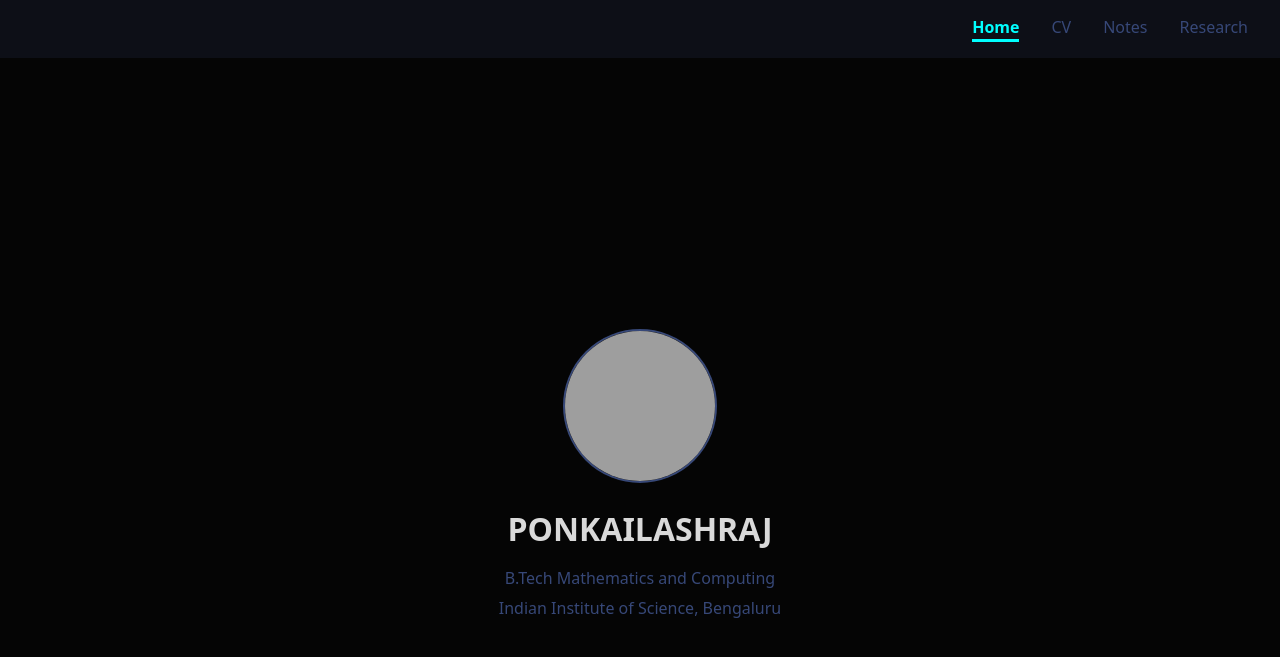
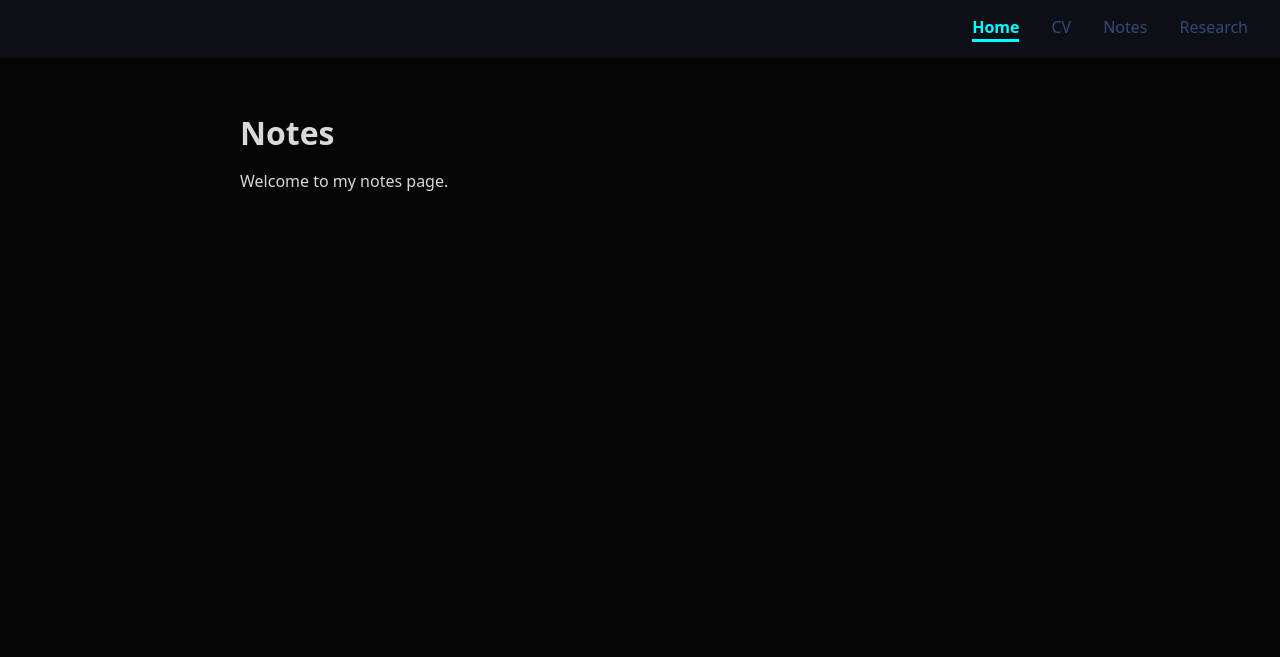
Before and after one commit to PONKAILASHRAJ/pk, a Jekyll site: the page index.html, which Jekyll copies as it is, in a window 1280 px wide. Shown: the top 657 px of the page. Built offline with Jekyll 4.4.1, drawn with Linux system fonts in a browser that asks for light colours; grey boxes are pictures that could not be loaded.

Commit message:
index.html

```diff
--- a/index.html
+++ b/index.html
@@ -3,7 +3,7 @@
 <head>
 <meta charset="UTF-8" />
 <meta name="viewport" content="width=device-width, initial-scale=1.0"/>
-<title>B. Pon Kailash Raj</title>
+<title>Notes - B. Pon Kailash Raj</title>
 <style>
   :root {
     --bg: #050505;
@@ -66,67 +66,21 @@
   }
 
   .container {
-    display: flex;
-    flex-direction: column;
-    align-items: center;
-    justify-content: center;
-    text-align: center;
-    height: calc(100vh - 64px);
+    padding: 2rem;
+    max-width: 800px;
+    margin: 0 auto;
   }
 
-  .profile-pic {
-    width: 150px;
-    height: 150px;
-    border-radius: 50%;
-    object-fit: cover;
-    border: 2px solid var(--accent);
+  h1 {
+    font-size: 2rem;
+    font-weight: 700;
     margin-bottom: 1rem;
   }
 
-  h1 {
-    margin: 0.5rem 0 0.25rem;
-    font-size: 2rem;
-    font-weight: 700;
+  /* You can style your notes content here */
+  .note {
+    margin-bottom: 1rem;
     color: var(--text);
-  }
-
-  p {
-    margin: 0.25rem 0;
-    color: var(--accent);
-  }
-
-  /* Typewriter effect */
-
-  .typewriter {
-    display: inline-block;
-    white-space: nowrap;
-    overflow: hidden;
-    font-weight: 700;
-    font-size: 2rem;
-    border-right: 0.15em solid var(--highlight);
-    animation:
-      typing 3s steps(18, end) forwards,
-      blink 0.75s step-end infinite;
-    animation-fill-mode: forwards;
-    animation-delay: 0s, 3s;
-  }
-
-  /* typing animation - reveal text */
-  @keyframes typing {
-    from { width: 0; }
-    to { width: 18ch; }
-  }
-
-  /* blinking cursor animation */
-  @keyframes blink {
-    0%, 100% { border-color: transparent; }
-    50% { border-color: var(--highlight); }
-  }
-
-  /* Hide cursor after typing is done */
-  .typewriter.animation-done {
-    border-right: none;
-    animation: none;
   }
 </style>
 </head>
@@ -139,19 +93,14 @@
   </nav>
 
   <div class="container">
-    <img src="profile.jpg" alt="Profile Picture" class="profile-pic" />
-    <h1><span class="typewriter">PONKAILASHRAJ</span></h1>
-    <p>B.Tech Mathematics and Computing</p>
-    <p>Indian Institute of Science, Bengaluru</p>
+    <h1>Notes</h1>
+    <div class="note">
+      <!-- Your notes content here -->
+      <p>Welcome to my notes page.</p>
+    </div>
   </div>
 
   <script>
-    // Remove blinking cursor after typing animation
-    const typewriter = document.querySelector('.typewriter');
-    setTimeout(() => {
-      typewriter.classList.add('animation-done');
-    }, 3000);
-
     // Automatically add "active" class to nav link matching current page
     const navLinks = document.querySelectorAll('nav a');
     const currentPage = window.location.pathname.split('/').pop();
```
